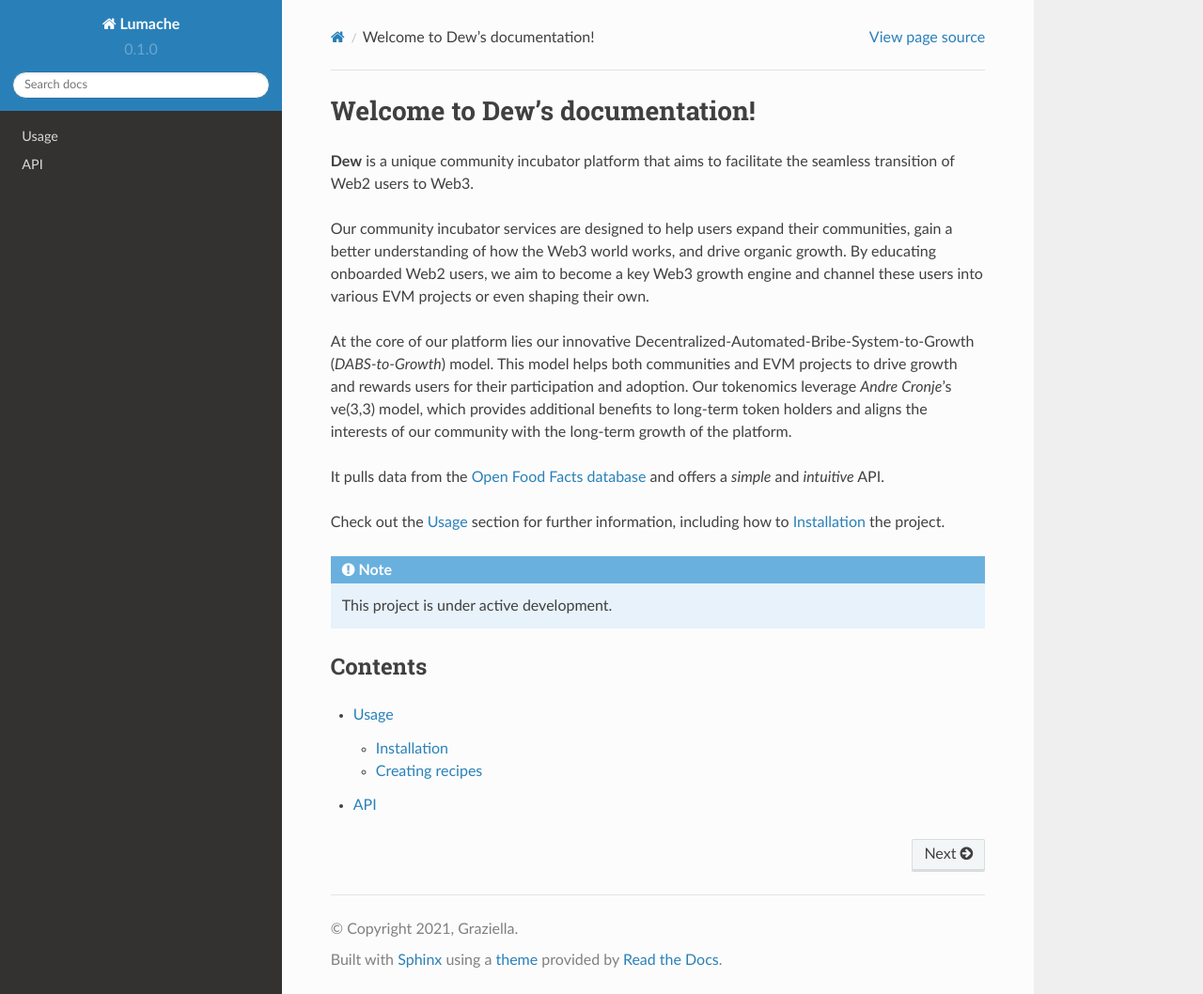
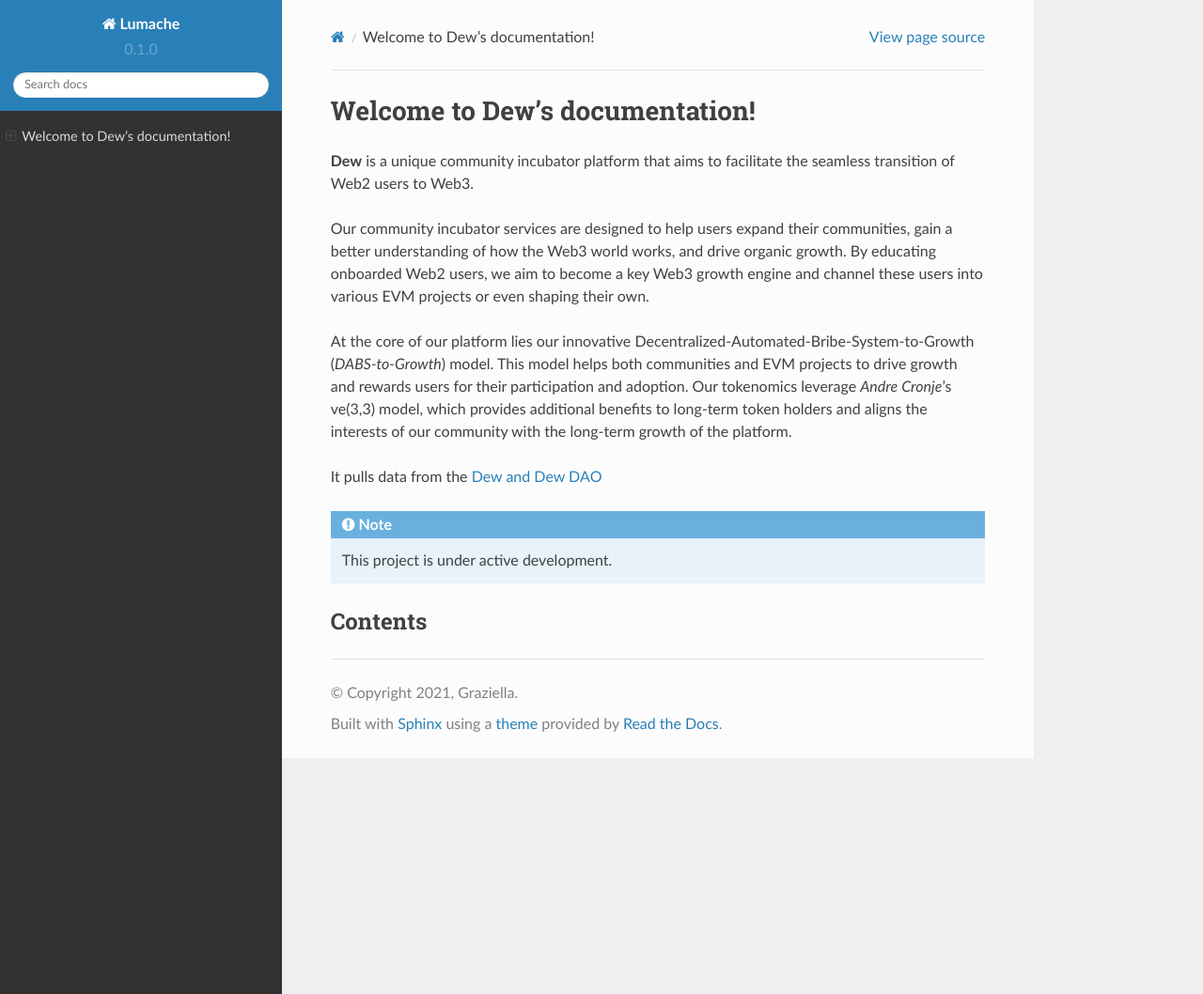
Before and after one commit to ReadDev/Readthedocs, a Sphinx documentation site: the page built from docs/source/index.rst, in a window 1280 px wide and 1058 px high. Shown: the whole window at 94% size. Built offline with Sphinx 7.4.7 and the Read the Docs theme 2.0.0, drawn with Linux system fonts in a browser that asks for light colours.

Commit message:
Update index.rst

```diff
--- a/docs/source/index.rst
+++ b/docs/source/index.rst
@@ -8,11 +8,10 @@ Our community incubator services are designed to help users expand their communi
 
 At the core of our platform lies our innovative Decentralized-Automated-Bribe-System-to-Growth (*DABS-to-Growth*) model. This model helps both communities and EVM projects to drive growth and rewards users for their participation and adoption. Our tokenomics leverage *Andre* *Cronje*'s ve(3,3) model, which provides additional benefits to long-term token holders and aligns the interests of our community with the long-term growth of the platform.
 
-It pulls data from the `Open Food Facts database <https://world.openfoodfacts.org/>`_
-and offers a *simple* and *intuitive* API.
+It pulls data from the `Dew and Dew DAO <https://docs.dew.network/xb1yB1Bdi2PnCb4R1iZL//>`_
 
-Check out the :doc:`usage` section for further information, including
-how to :ref:`installation` the project.
+
+
 
 .. note::
 
@@ -22,6 +21,3 @@ Contents
 --------
 
 .. toctree::
-
-   usage
-   api
```
